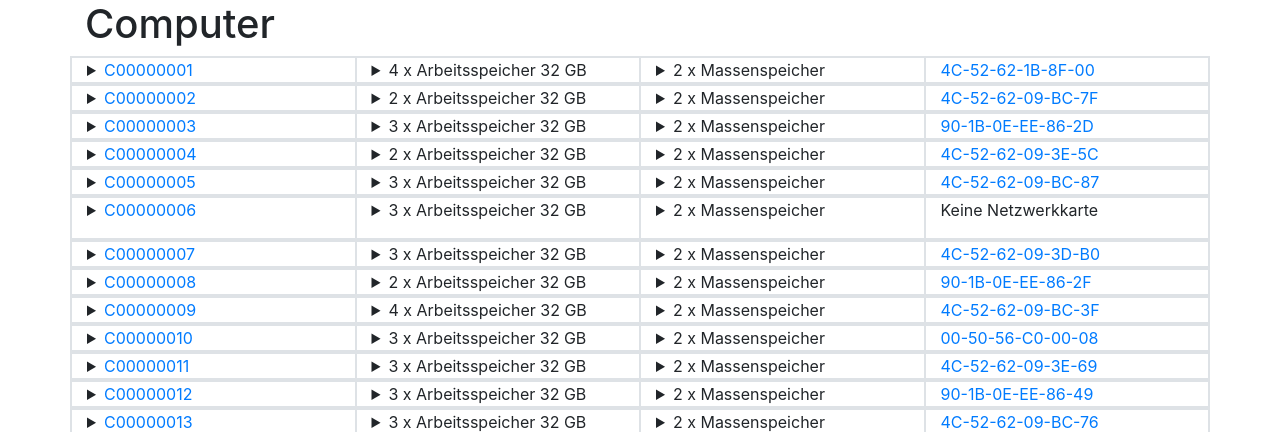
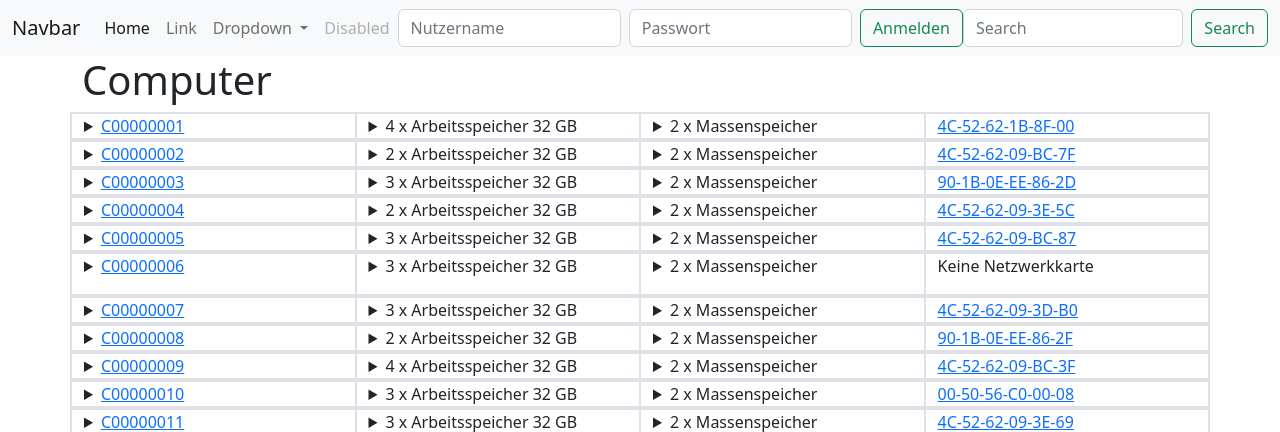
Before and after one commit to Moerle67/moerlitur, a Django app: page / in a window 1280 px wide. Shown: the top 432 px of the page. Run offline with Django 4.2, Linux system fonts and the light colour scheme; data comes from the database, SQL or seed files in the repository; both versions use the stored data as it was after the commit; some libraries are stand-ins or nearby versions.

Commit message:
Menue und an und abmeldung

```diff
--- a/app1/templates/app1/base.html
+++ b/app1/templates/app1/base.html
@@ -7,7 +7,7 @@
         <meta name="viewport" content="width=device-width, initial-scale=1, shrink-to-fit=no">
         {% block meta %}{% endblock meta %}
         <!-- Bootstrap CSS -->
-        <link rel="stylesheet" href="https://cdn.jsdelivr.net/npm/bootstrap@4.5.3/dist/css/bootstrap.min.css" integrity="sha384-TX8t27EcRE3e/ihU7zmQxVncDAy5uIKz4rEkgIXeMed4M0jlfIDPvg6uqKI2xXr2" crossorigin="anonymous">
+        <link href="https://cdn.jsdelivr.net/npm/bootstrap@5.2.2/dist/css/bootstrap.min.css" rel="stylesheet" integrity="sha384-Zenh87qX5JnK2Jl0vWa8Ck2rdkQ2Bzep5IDxbcnCeuOxjzrPF/et3URy9Bv1WTRi" crossorigin="anonymous">
 
         <link rel="stylesheet" href="{% static 'css/styles.css' %}" />
         <title>{% block title %}Moerlitur{% endblock %}</title>
@@ -32,24 +32,61 @@
             </script>
         {% endif %}
     </head>
-    <body>
+    <body><nav class="navbar navbar-expand-lg bg-light">
+        <div class="container-fluid">
+          <a class="navbar-brand" href="#">Navbar</a>
+          <button class="navbar-toggler" type="button" data-bs-toggle="collapse" data-bs-target="#navbarSupportedContent" aria-controls="navbarSupportedContent" aria-expanded="false" aria-label="Toggle navigation">
+            <span class="navbar-toggler-icon"></span>
+          </button>
+          <div class="collapse navbar-collapse" id="navbarSupportedContent">
+            <ul class="navbar-nav me-auto mb-2 mb-lg-0">
+              <li class="nav-item">
+                <a class="nav-link active" aria-current="page" href="#">Home</a>
+              </li>
+              <li class="nav-item">
+                <a class="nav-link" href="#">Link</a>
+              </li>
+              <li class="nav-item dropdown">
+                <a class="nav-link dropdown-toggle" href="#" role="button" data-bs-toggle="dropdown" aria-expanded="false">
+                  Dropdown
+                </a>
+                <ul class="dropdown-menu">
+                  <li><a class="dropdown-item" href="#">Action</a></li>
+                  <li><a class="dropdown-item" href="#">Another action</a></li>
+                  <li><hr class="dropdown-divider"></li>
+                  <li><a class="dropdown-item" href="#">Something else here</a></li>
+                </ul>
+              </li>
+              <li class="nav-item">
+                <a class="nav-link disabled">Disabled</a>
+              </li>
+            </ul>
+            {% if not user.is_authenticated %}
+              <form class="d-flex" method="POST">
+                {% csrf_token %}
+                <input class="form-control me-2" type="text" placeholder="Nutzername" aria-label="Nutzername" name="login_name">
+                <input class="form-control me-2" type="password" placeholder="Passwort" aria-label="Passwort" name="login_pwd">
+                <button class="btn btn-outline-success" type="submit" name="button" value="Anmelden">Anmelden</button>
+              </form>
+            {% else %}
+            <form class="d-flex" method="POST" action="/">
+              {% csrf_token %}
+              <button class="btn btn-outline-success" type="submit" name="button" value="Abmelden"> {{ user.get_username }} Abmelden</button>
+              {% endif %}
+
+            <form class="d-flex" role="search">
+              <input class="form-control me-2" type="search" placeholder="Search" aria-label="Search">
+              <button class="btn btn-outline-success" type="submit">Search</button>
+            </form>
+          </div>
+        </div>
+      </nav>
         <div class="container">
         <h1>{% block h1 %}Hauptüberschrift{% endblock %}</h1>
         {% block content %}Das System läuft wie Hannes...{% endblock %}
         </div>
+        <script src="https://cdn.jsdelivr.net/npm/bootstrap@5.2.2/dist/js/bootstrap.bundle.min.js" integrity="sha384-OERcA2EqjJCMA+/3y+gxIOqMEjwtxJY7qPCqsdltbNJuaOe923+mo//f6V8Qbsw3" crossorigin="anonymous"></script>
 
-        <!-- Optional JavaScript; choose one of the two! -->
-
-        <!-- Option 1: jQuery and Bootstrap Bundle (includes Popper) -->
-        <script src="https://code.jquery.com/jquery-3.5.1.slim.min.js" integrity="sha384-DfXdz2htPH0lsSSs5nCTpuj/zy4C+OGpamoFVy38MVBnE+IbbVYUew+OrCXaRkfj" crossorigin="anonymous"></script>
-        <script src="https://cdn.jsdelivr.net/npm/bootstrap@4.5.3/dist/js/bootstrap.bundle.min.js" integrity="sha384-ho+j7jyWK8fNQe+A12Hb8AhRq26LrZ/JpcUGGOn+Y7RsweNrtN/tE3MoK7ZeZDyx" crossorigin="anonymous"></script>
-        <script src="https://kit.fontawesome.com/d5d6ac4c1c.js" crossorigin="anonymous"></script>
-
-        <!-- Option 2: jQuery, Popper.js, and Bootstrap JS
-        <script src="https://code.jquery.com/jquery-3.5.1.slim.min.js" integrity="sha384-DfXdz2htPH0lsSSs5nCTpuj/zy4C+OGpamoFVy38MVBnE+IbbVYUew+OrCXaRkfj" crossorigin="anonymous"></script>
-        <script src="https://cdn.jsdelivr.net/npm/popper.js@1.16.1/dist/umd/popper.min.js" integrity="sha384-9/reFTGAW83EW2RDu2S0VKaIzap3H66lZH81PoYlFhbGU+6BZp6G7niu735Sk7lN" crossorigin="anonymous"></script>
-        <script src="https://cdn.jsdelivr.net/npm/bootstrap@4.5.3/dist/js/bootstrap.min.js" integrity="sha384-w1Q4orYjBQndcko6MimVbzY0tgp4pWB4lZ7lr30WKz0vr/aWKhXdBNmNb5D92v7s" crossorigin="anonymous"></script>
-        -->
         {% if js %}
             {% for zeile in js %}
                 <script src="{% static zeile %}"></script>
--- a/app1/views.py
+++ b/app1/views.py
@@ -1,11 +1,27 @@
-from django.shortcuts import render
+from django.shortcuts import render, redirect
 from django.http import HttpResponse
 from .models import *
+from django.contrib.auth import authenticate, login, logout
 
 # Create your views here.
 
 
 def index(request):
+    if request.method == "POST":
+        print(request.POST)
+        if 'button' in request.POST:
+            if request.POST["button"] == "Anmelden":
+                username = request.POST['login_name']
+                password = request.POST['login_pwd']
+                user = authenticate(request, username=username, password=password)
+                if user is not None:
+                    print("loggin")
+                    login(request, user)
+                else:
+                    print("login failed")
+            elif request.POST["button"] == "Abmelden":
+                logout(request)
+        return redirect("/")
     liste_computer = Computer.objects.all().order_by('id')
     antwort = []
     for einzel_computer in liste_computer:
```
Also changed, not shown: db.sqlite3.
